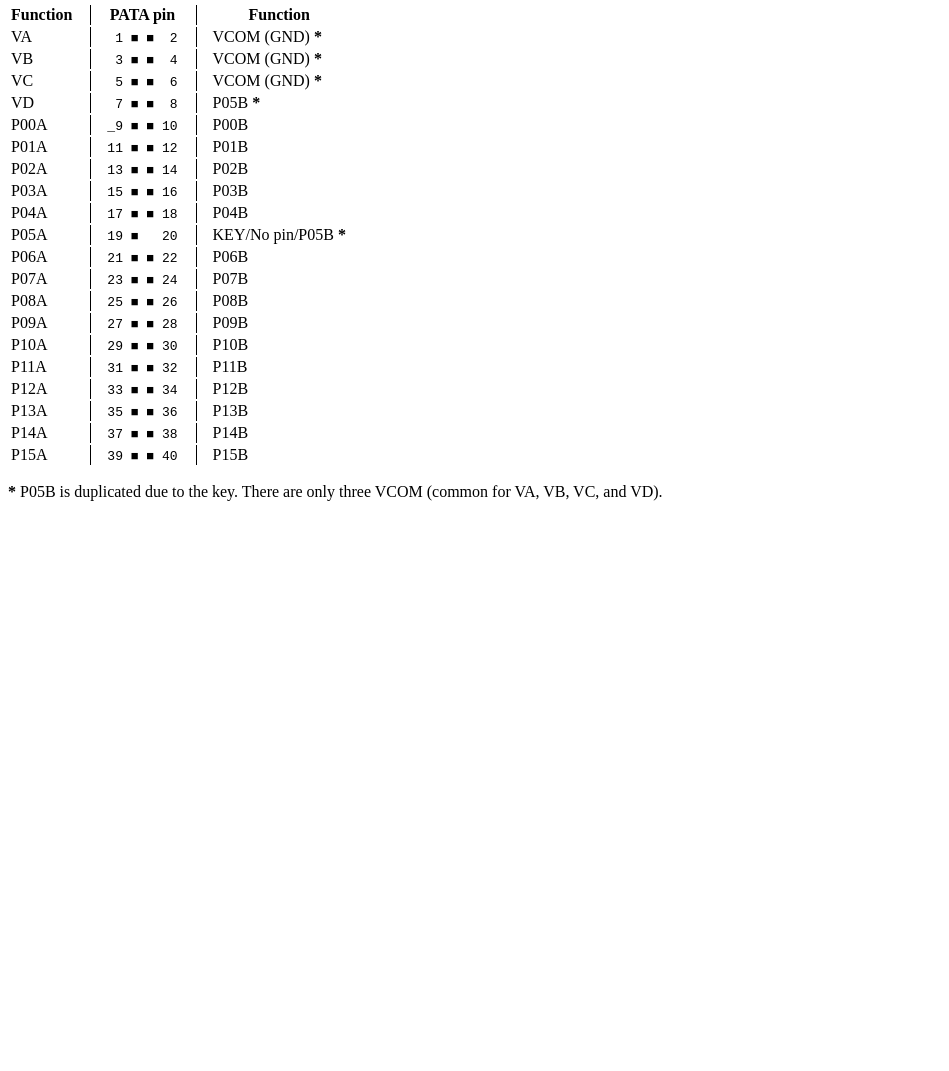
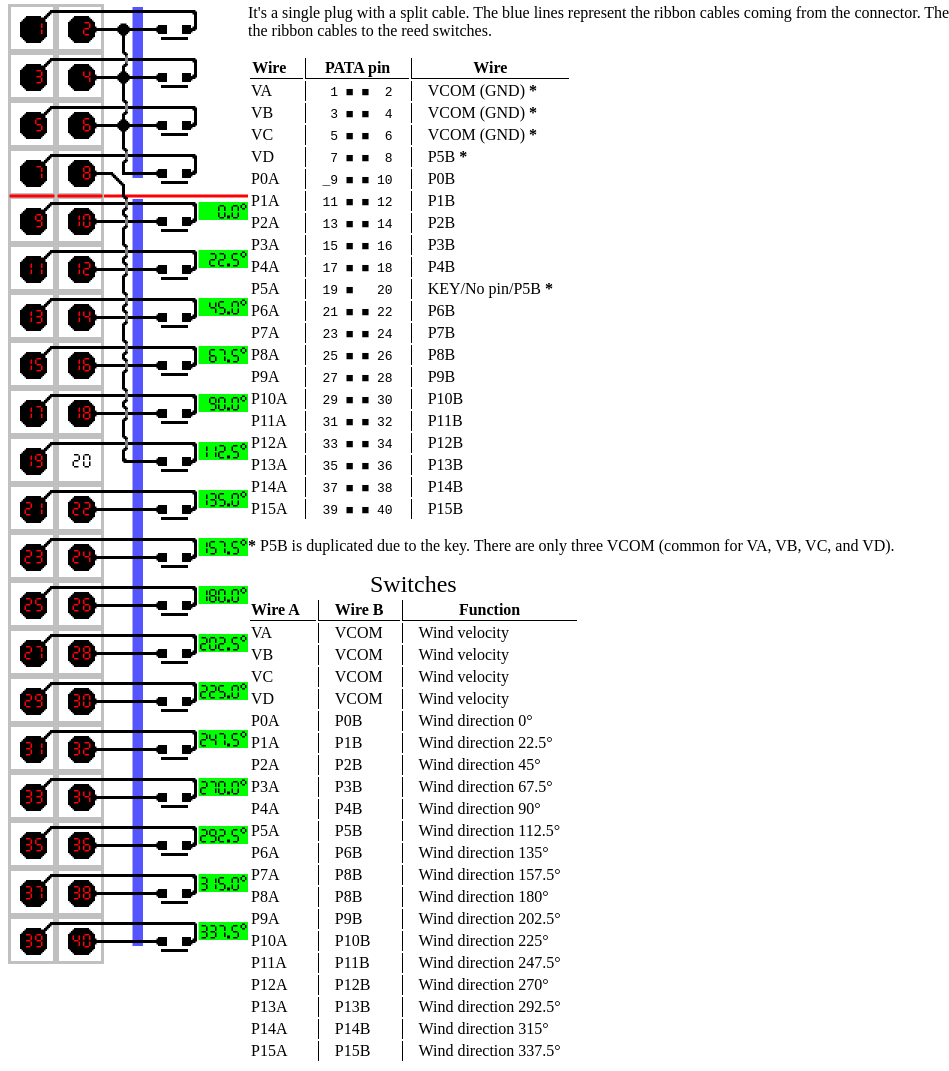
Before and after one commit to oskar-skog-after8/weather-station, a plain HTML site: page connectors.html in a window 1280 px wide. Shown: the part 693-1764 px from the top of the page, without its empty margins (0-949 px from the left). Before the commit the page ends 1210 px from the top, so only its background shows below. Drawn offline with Linux system fonts and the light colour scheme.

Commit message:
Updated the HTML version

```diff
--- a/connectors.html
+++ b/connectors.html
@@ -5,6 +5,24 @@
         <meta name="viewport" content="width=device-width, initial-scale=1"/>
         <title>Connector pinouts</title>
         <style type="text/css">
+            img
+            {
+                max-width: 100%;
+                height: auto;
+            }
+            code
+            {
+                white-space: pre;
+            }
+            div, table
+            {
+                page-break-inside: avoid;
+            }
+
+            th
+            {
+                border-bottom: 1px solid;
+            }
             td, th
             {
                 padding-right: 1em;
@@ -14,9 +32,14 @@
                 padding-left: 1em;
                 border-left: 1px solid;
             }
-            code
+            caption
             {
-                white-space: pre;
+                font-size: 150%;
+            }
+
+            #board2switches img
+            {
+                float: left;
             }
         </style>
     </head>
@@ -52,33 +75,64 @@
         </div>
         <div id="board2switches">
             <h2>Board to switches</h2>
+            <img src="board2switches-cable.png" alt="" width="240" height="960"/>
+            <p>
+                It's a single plug with a split cable.
+                The blue lines represent the ribbon cables coming from the
+                connector. The rewiring is done in the plug to simplify wiring
+                the ribbon cables to the reed switches.
+            </p>
             <table>
-<tr><th>Function</th><th>PATA pin</th>              <th>Function</th></tr>
-<tr><td>VA  </td>    <td><code> 1 ■ ■  2</code></td><td>VCOM (GND) <strong>*</strong></td></tr>
-<tr><td>VB  </td>    <td><code> 3 ■ ■  4</code></td><td>VCOM (GND) <strong>*</strong></td></tr>
-<tr><td>VC  </td>    <td><code> 5 ■ ■  6</code></td><td>VCOM (GND) <strong>*</strong></td></tr>
-<tr><td>VD  </td>    <td><code> 7 ■ ■  8</code></td><td>P05B <strong>*</strong></td></tr>
-<tr><td>P00A</td>    <td><code>_9 ■ ■ 10</code></td><td>P00B</td></tr>
-<tr><td>P01A</td>    <td><code>11 ■ ■ 12</code></td><td>P01B</td></tr>
-<tr><td>P02A</td>    <td><code>13 ■ ■ 14</code></td><td>P02B</td></tr>
-<tr><td>P03A</td>    <td><code>15 ■ ■ 16</code></td><td>P03B</td></tr>
-<tr><td>P04A</td>    <td><code>17 ■ ■ 18</code></td><td>P04B</td></tr>
-<tr><td>P05A</td>    <td><code>19 ■   20</code></td><td>KEY/No pin/P05B <strong>*</strong></td></tr>
-<tr><td>P06A</td>    <td><code>21 ■ ■ 22</code></td><td>P06B</td></tr>
-<tr><td>P07A</td>    <td><code>23 ■ ■ 24</code></td><td>P07B</td></tr>
-<tr><td>P08A</td>    <td><code>25 ■ ■ 26</code></td><td>P08B</td></tr>
-<tr><td>P09A</td>    <td><code>27 ■ ■ 28</code></td><td>P09B</td></tr>
-<tr><td>P10A</td>    <td><code>29 ■ ■ 30</code></td><td>P10B</td></tr>
-<tr><td>P11A</td>    <td><code>31 ■ ■ 32</code></td><td>P11B</td></tr>
-<tr><td>P12A</td>    <td><code>33 ■ ■ 34</code></td><td>P12B</td></tr>
-<tr><td>P13A</td>    <td><code>35 ■ ■ 36</code></td><td>P13B</td></tr>
-<tr><td>P14A</td>    <td><code>37 ■ ■ 38</code></td><td>P14B</td></tr>
-<tr><td>P15A</td>    <td><code>39 ■ ■ 40</code></td><td>P15B</td></tr>
+<tr><th>Wire</th><th>PATA pin</th>              <th>Wire</th></tr>
+<tr><td>VA  </td><td><code> 1 ■ ■  2</code></td><td>VCOM (GND) <strong>*</strong></td></tr>
+<tr><td>VB  </td><td><code> 3 ■ ■  4</code></td><td>VCOM (GND) <strong>*</strong></td></tr>
+<tr><td>VC  </td><td><code> 5 ■ ■  6</code></td><td>VCOM (GND) <strong>*</strong></td></tr>
+<tr><td>VD  </td><td><code> 7 ■ ■  8</code></td><td>P5B <strong>*</strong></td></tr>
+<tr><td>P0A</td> <td><code>_9 ■ ■ 10</code></td><td>P0B</td></tr>
+<tr><td>P1A</td> <td><code>11 ■ ■ 12</code></td><td>P1B</td></tr>
+<tr><td>P2A</td> <td><code>13 ■ ■ 14</code></td><td>P2B</td></tr>
+<tr><td>P3A</td> <td><code>15 ■ ■ 16</code></td><td>P3B</td></tr>
+<tr><td>P4A</td> <td><code>17 ■ ■ 18</code></td><td>P4B</td></tr>
+<tr><td>P5A</td> <td><code>19 ■   20</code></td><td>KEY/No pin/P5B <strong>*</strong></td></tr>
+<tr><td>P6A</td> <td><code>21 ■ ■ 22</code></td><td>P6B</td></tr>
+<tr><td>P7A</td> <td><code>23 ■ ■ 24</code></td><td>P7B</td></tr>
+<tr><td>P8A</td> <td><code>25 ■ ■ 26</code></td><td>P8B</td></tr>
+<tr><td>P9A</td> <td><code>27 ■ ■ 28</code></td><td>P9B</td></tr>
+<tr><td>P10A</td><td><code>29 ■ ■ 30</code></td><td>P10B</td></tr>
+<tr><td>P11A</td><td><code>31 ■ ■ 32</code></td><td>P11B</td></tr>
+<tr><td>P12A</td><td><code>33 ■ ■ 34</code></td><td>P12B</td></tr>
+<tr><td>P13A</td><td><code>35 ■ ■ 36</code></td><td>P13B</td></tr>
+<tr><td>P14A</td><td><code>37 ■ ■ 38</code></td><td>P14B</td></tr>
+<tr><td>P15A</td><td><code>39 ■ ■ 40</code></td><td>P15B</td></tr>
             </table>
             <p><strong>*</strong>
-                P05B is duplicated due to the key.
+                P5B is duplicated due to the key.
                 There are only three VCOM (common for VA, VB, VC, and VD).
             </p>
+            <table>
+                <caption>Switches</caption>
+                <tr><th>Wire A</th><th>Wire B</th><th>Function</th></tr>
+                <tr><td>VA</td>  <td>VCOM</td><td>Wind velocity</td></tr>
+                <tr><td>VB</td>  <td>VCOM</td><td>Wind velocity</td></tr>
+                <tr><td>VC</td>  <td>VCOM</td><td>Wind velocity</td></tr>
+                <tr><td>VD</td>  <td>VCOM</td><td>Wind velocity</td></tr>
+                <tr><td>P0A</td> <td>P0B</td><td>Wind direction 0°</td></tr>
+                <tr><td>P1A</td> <td>P1B</td><td>Wind direction 22.5°</td></tr>
+                <tr><td>P2A</td> <td>P2B</td><td>Wind direction 45°</td></tr>
+                <tr><td>P3A</td> <td>P3B</td><td>Wind direction 67.5°</td></tr>
+                <tr><td>P4A</td> <td>P4B</td><td>Wind direction 90°</td></tr>
+                <tr><td>P5A</td> <td>P5B</td><td>Wind direction 112.5°</td></tr>
+                <tr><td>P6A</td> <td>P6B</td><td>Wind direction 135°</td></tr>
+                <tr><td>P7A</td> <td>P8B</td><td>Wind direction 157.5°</td></tr>
+                <tr><td>P8A</td> <td>P8B</td><td>Wind direction 180°</td></tr>
+                <tr><td>P9A</td> <td>P9B</td><td>Wind direction 202.5°</td></tr>
+                <tr><td>P10A</td><td>P10B</td><td>Wind direction 225°</td></tr>
+                <tr><td>P11A</td><td>P11B</td><td>Wind direction 247.5°</td></tr>
+                <tr><td>P12A</td><td>P12B</td><td>Wind direction 270°</td></tr>
+                <tr><td>P13A</td><td>P13B</td><td>Wind direction 292.5°</td></tr>
+                <tr><td>P14A</td><td>P14B</td><td>Wind direction 315°</td></tr>
+                <tr><td>P15A</td><td>P15B</td><td>Wind direction 337.5°</td></tr>
+            </table>
         </div>
     </body>
 </html>
```
